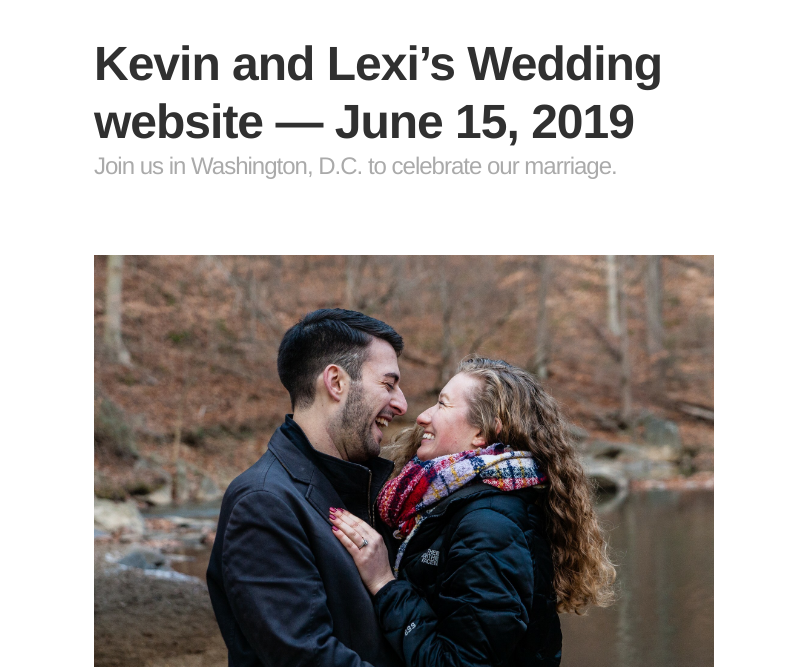
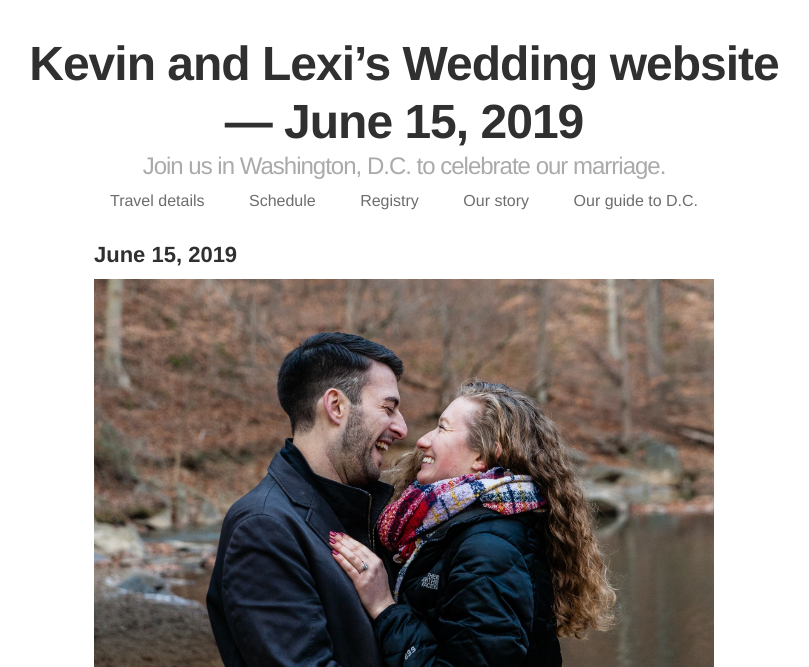
Before and after one commit to kevinuhrmacher/wedding-website, a PHP site: page /_site/ in a window 1280 px wide. Shown: the top 667 px of the page, without its empty margins (236-1045 px from the left). Run offline with PHP 8.4, Linux system fonts and the light colour scheme; some web fonts are replaced.

Commit message:
cname file

```diff
--- a/_site/assets/css/style.css
+++ b/_site/assets/css/style.css
@@ -419,3 +419,11 @@ footer a:hover {
     margin: 0 auto; } }
 /* Mobile Landscape Size to Tablet Portrait (devices and browsers) */
 /* Mobile Portrait Size to Mobile Landscape Size (devices and browsers) */
+header {
+  text-align: center;
+  max-width: 800px;
+  margin: 0 auto; }
+
+.m-item {
+  display: inline-block;
+  margin: 0 20px; }
--- a/_site/index.html
+++ b/_site/index.html
@@ -28,16 +28,24 @@
 
   <body>
     <div id="container">
-      <div class="inner">
-
         <header>
           <h1>Kevin and Lexi’s Wedding website — June 15, 2019</h1>
           <h2>Join us in Washington, D.C. to celebrate our marriage.</h2>
+
+          <div class="page-menu">
+            <div class="m-item">Travel details</div>
+            <div class="m-item">Schedule</div>
+            <div class="m-item">Registry</div>
+            <div class="m-item">Our story</div>
+            <div class="m-item">Our guide to D.C.</div>
+          </div>
         </header>
 
-        <hr>
+      <div class="inner">
         <section id="main_content">
-          <p><img src="../assets/images/proposal.jpg" alt="Proposal" />
+          <h2 id="june-15-2019">June 15, 2019</h2>
+
+<p><img src="../assets/images/proposal.jpg" alt="Proposal" />
 <img src="../assets/images/first-dance.jpg" alt="Proposal" /></p>
 
         </section>
--- a/assets/css/style.scss
+++ b/assets/css/style.scss
@@ -2,3 +2,17 @@
 ---
 
 @import "jekyll-theme-tactile";
+
+
+header {
+	text-align: center;
+	max-width: 800px;
+	margin: 0 auto;
+}
+
+.page-menu {}
+
+.m-item {
+	display: inline-block;
+	margin: 0 20px;
+}
```
Also changed, not shown: _layouts/default.html (+9 -3 lines), index.md (+2 -0 lines), 2 other files.
